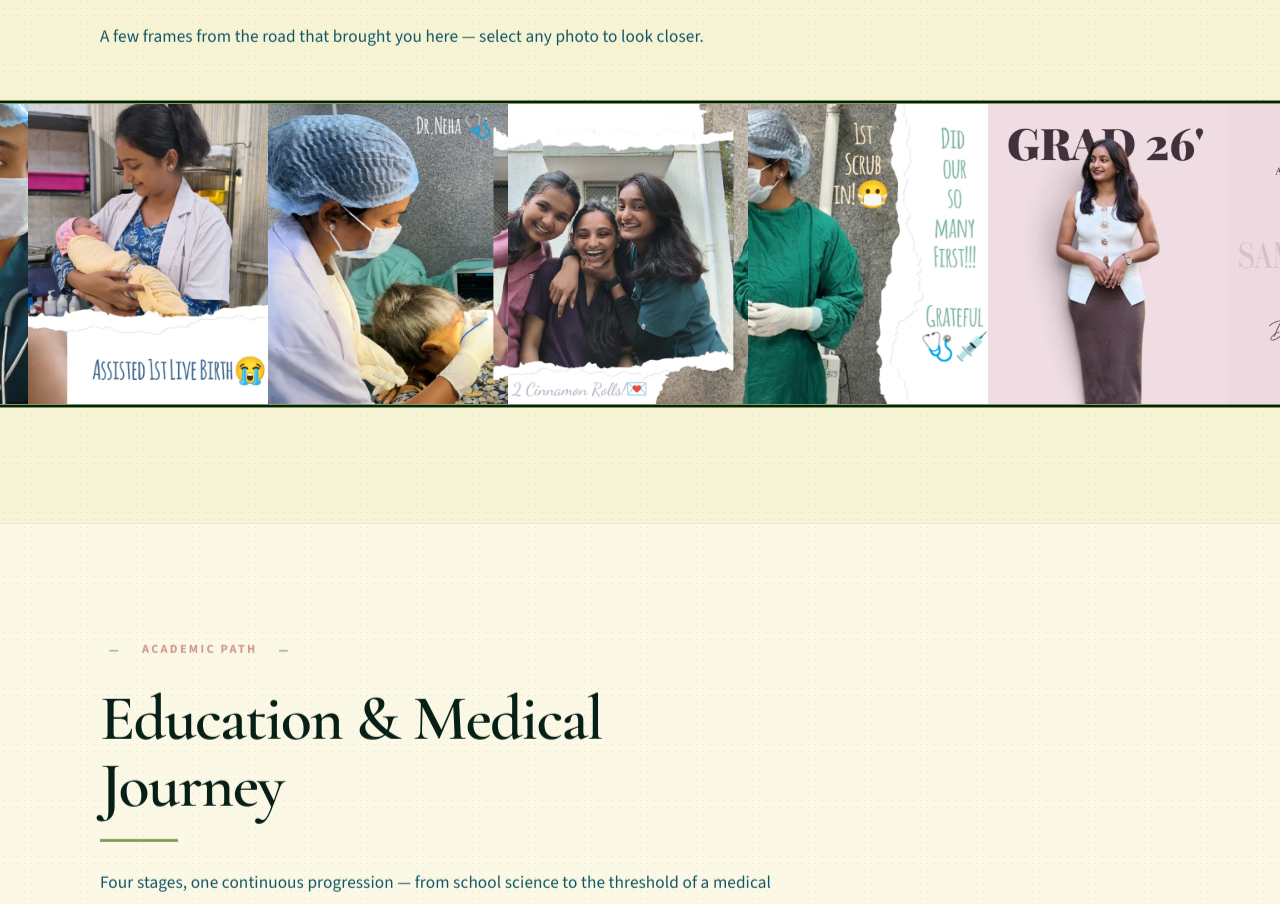
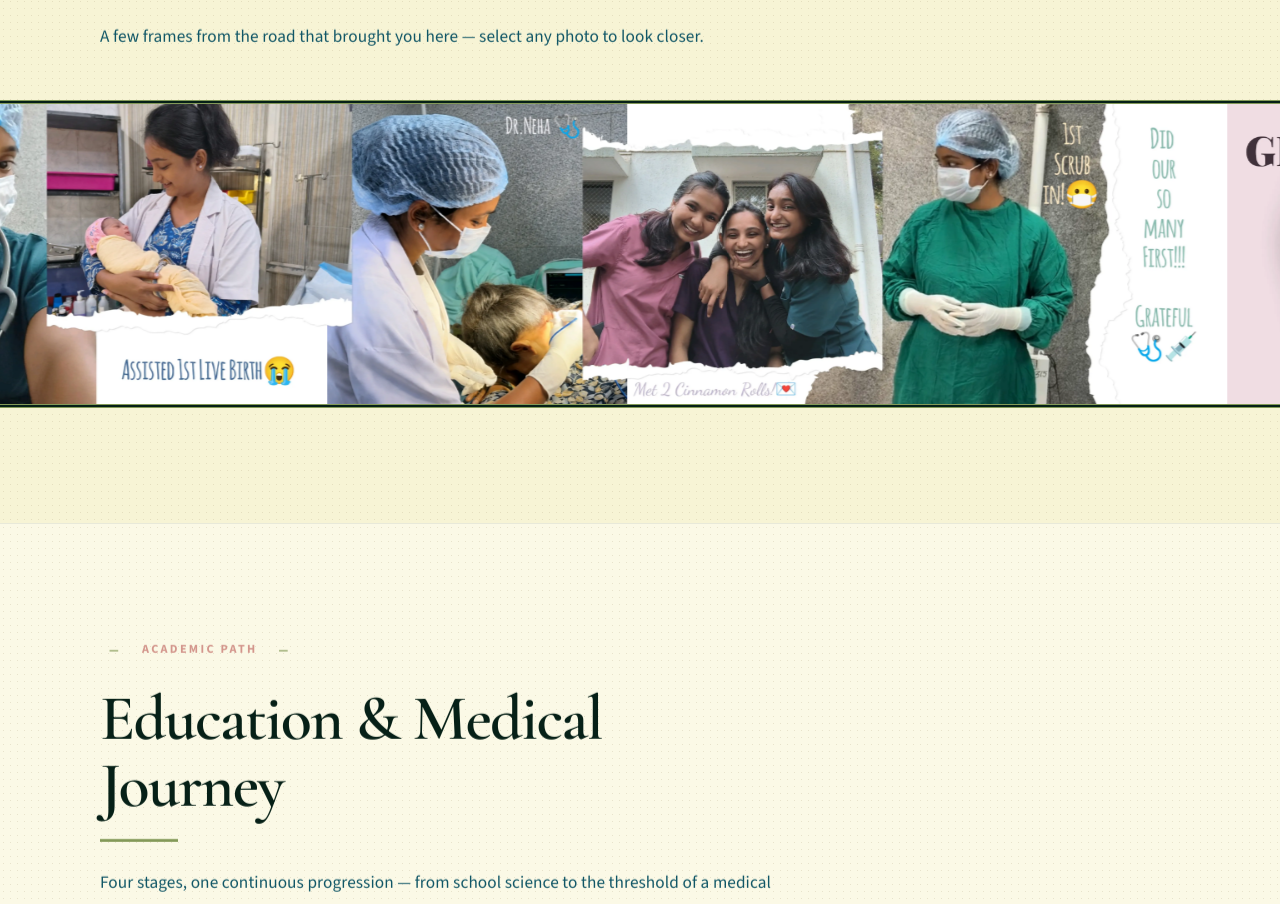
Before and after one commit to StepJes/Dr-Convocation, a plain HTML site: page Neha.html in a window 1280 px wide. Shown: the part 1931-2835 px from the top of the page. Drawn offline with nearby package versions, Linux system fonts and the light colour scheme.

Commit message:
neha carousel

```diff
--- a/Neha.html
+++ b/Neha.html
@@ -158,38 +158,38 @@
       </div>
 
       <div
-        class="journey-carousel"
+        class="journey-carousel journey-carousel--natural"
         id="journeyCarousel"
         role="region"
         aria-roledescription="carousel"
         aria-label="Journey photographs">
         <div class="journey-track" id="journeyTrack">
           <button class="journey-slide" type="button" aria-label="Open journey photo 1">
-            <img src="assets/Neha/Carousel/1.webp" alt="Dr. Neha Kharotia &mdash; journey photo 1 of 9" loading="lazy" decoding="async">
+            <img src="assets/Neha/Carousel/1.webp" alt="Dr. Neha Kharotia &mdash; journey photo 1 of 9" width="1440" height="1920" loading="lazy" decoding="async">
           </button>
           <button class="journey-slide" type="button" aria-label="Open journey photo 2">
-            <img src="assets/Neha/Carousel/2.webp" alt="Dr. Neha Kharotia &mdash; journey photo 2 of 9" loading="lazy" decoding="async">
+            <img src="assets/Neha/Carousel/2.webp" alt="Dr. Neha Kharotia &mdash; journey photo 2 of 9" width="1440" height="1440" loading="lazy" decoding="async">
           </button>
           <button class="journey-slide" type="button" aria-label="Open journey photo 3">
-            <img src="assets/Neha/Carousel/3.webp" alt="Dr. Neha Kharotia &mdash; journey photo 3 of 9" loading="lazy" decoding="async">
+            <img src="assets/Neha/Carousel/3.webp" alt="Dr. Neha Kharotia &mdash; journey photo 3 of 9" width="1440" height="1440" loading="lazy" decoding="async">
           </button>
           <button class="journey-slide" type="button" aria-label="Open journey photo 4">
-            <img src="assets/Neha/Carousel/4.webp" alt="Dr. Neha Kharotia &mdash; journey photo 4 of 9" loading="lazy" decoding="async">
+            <img src="assets/Neha/Carousel/4.webp" alt="Dr. Neha Kharotia &mdash; journey photo 4 of 9" width="1440" height="1440" loading="lazy" decoding="async">
           </button>
           <button class="journey-slide" type="button" aria-label="Open journey photo 5">
-            <img src="assets/Neha/Carousel/5.webp" alt="Dr. Neha Kharotia &mdash; journey photo 5 of 9" loading="lazy" decoding="async">
+            <img src="assets/Neha/Carousel/5.webp" alt="Dr. Neha Kharotia &mdash; journey photo 5 of 9" width="1440" height="1440" loading="lazy" decoding="async">
           </button>
           <button class="journey-slide" type="button" aria-label="Open journey photo 6">
-            <img src="assets/Neha/Carousel/6.webp" alt="Dr. Neha Kharotia &mdash; journey photo 6 of 9" loading="lazy" decoding="async">
+            <img src="assets/Neha/Carousel/6.webp" alt="Dr. Neha Kharotia &mdash; journey photo 6 of 9" width="1440" height="1440" loading="lazy" decoding="async">
           </button>
           <button class="journey-slide" type="button" aria-label="Open journey photo 7">
-            <img src="assets/Neha/Carousel/7.webp" alt="Dr. Neha Kharotia &mdash; journey photo 7 of 9" loading="lazy" decoding="async">
+            <img src="assets/Neha/Carousel/7.webp" alt="Dr. Neha Kharotia &mdash; journey photo 7 of 9" width="1440" height="1440" loading="lazy" decoding="async">
           </button>
           <button class="journey-slide" type="button" aria-label="Open journey photo 8">
-            <img src="assets/Neha/Carousel/8.webp" alt="Dr. Neha Kharotia &mdash; journey photo 8 of 9" loading="lazy" decoding="async">
+            <img src="assets/Neha/Carousel/8.webp" alt="Dr. Neha Kharotia &mdash; journey photo 8 of 9" width="1440" height="1920" loading="lazy" decoding="async">
           </button>
           <button class="journey-slide" type="button" aria-label="Open journey photo 9">
-            <img src="assets/Neha/Carousel/9.webp" alt="Dr. Neha Kharotia &mdash; journey photo 9 of 9" loading="lazy" decoding="async">
+            <img src="assets/Neha/Carousel/9.webp" alt="Dr. Neha Kharotia &mdash; journey photo 9 of 9" width="1440" height="1799" loading="lazy" decoding="async">
           </button>
         </div>
       </div>
--- a/journey-carousel.css
+++ b/journey-carousel.css
@@ -92,6 +92,19 @@
   object-fit: cover;
   object-position: center;
   transition: transform 550ms ease;
+}
+
+/* Neha's photos have mixed aspect ratios. Let each slide take the width its
+   photo needs at the shared frame height so no horizontal content is cropped. */
+.journey-carousel--natural .journey-slide {
+  flex: 0 0 auto;
+  width: auto;
+}
+
+.journey-carousel--natural .journey-slide img {
+  width: auto;
+  height: 100%;
+  object-fit: contain;
 }
 
 .journey-slide:hover img,
--- a/journey-carousel.js
+++ b/journey-carousel.js
@@ -46,12 +46,15 @@
      at the end of the loop, so add more copies only when the measured width
      calls for them. */
   function ensureEnoughCopies() {
-    var slideWidth = originals[0].getBoundingClientRect().width;
-    if (!slideWidth) {
+    /* Slides may keep their photos' natural aspect ratios, so a set is the sum
+       of its actual slide widths rather than one width multiplied by count. */
+    var setWidth = originals.reduce(function (total, slide) {
+      return total + slide.getBoundingClientRect().width;
+    }, 0);
+    if (!setWidth) {
       return;
     }
 
-    var setWidth = slideWidth * originalCount;
     var neededSets = Math.max(2, Math.ceil((carousel.clientWidth + setWidth) / setWidth));
 
     while (currentSets < neededSets) {
```
